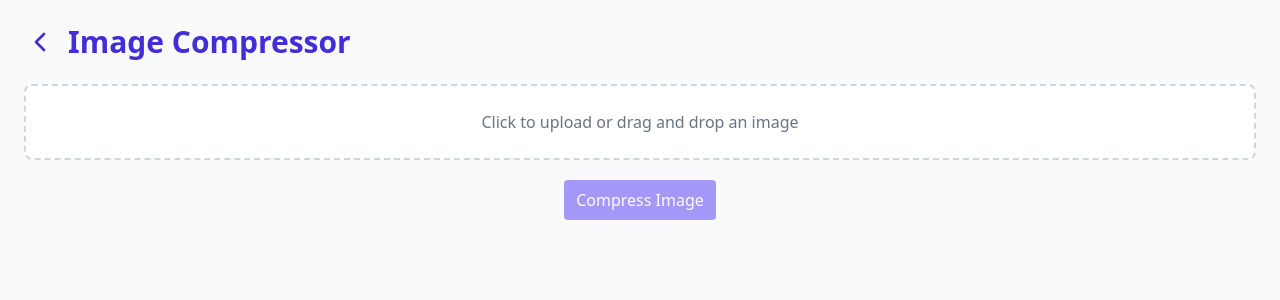
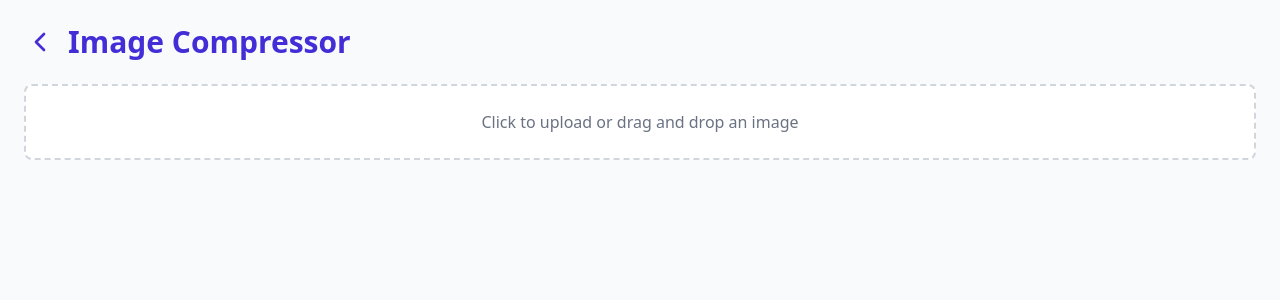
Before and after one commit to mujahidinnn/mojepict, a Next.js app: page /compress in a window 1280 px wide. Shown: the top 300 px of the page. Built offline with nearby package versions, Linux system fonts and the light colour scheme.

Commit message:
fix button compress

```diff
--- a/src/app/compress/page.jsx
+++ b/src/app/compress/page.jsx
@@ -192,11 +192,11 @@ export default function Compress() {
           </div>
         </>
       )}
-
+      {originalImage && (
         <div className="mt-5 flex flex-col sm:flex-row gap-4 justify-center">
           <button
             onClick={handleCompress}
-          disabled={loading || !!compressedImage || !originalImage}
+            disabled={loading || !!compressedImage}
             className="px-3 py-2 bg-indigo-600 text-white rounded hover:bg-indigo-700 disabled:opacity-50"
           >
             {loading ? "Compressing..." : "Compress Image"}
@@ -211,6 +211,7 @@ export default function Compress() {
             </button>
           )}
         </div>
+      )}
     </div>
   );
 }
```
Lines whose indentation alone changed are shown as unchanged.
